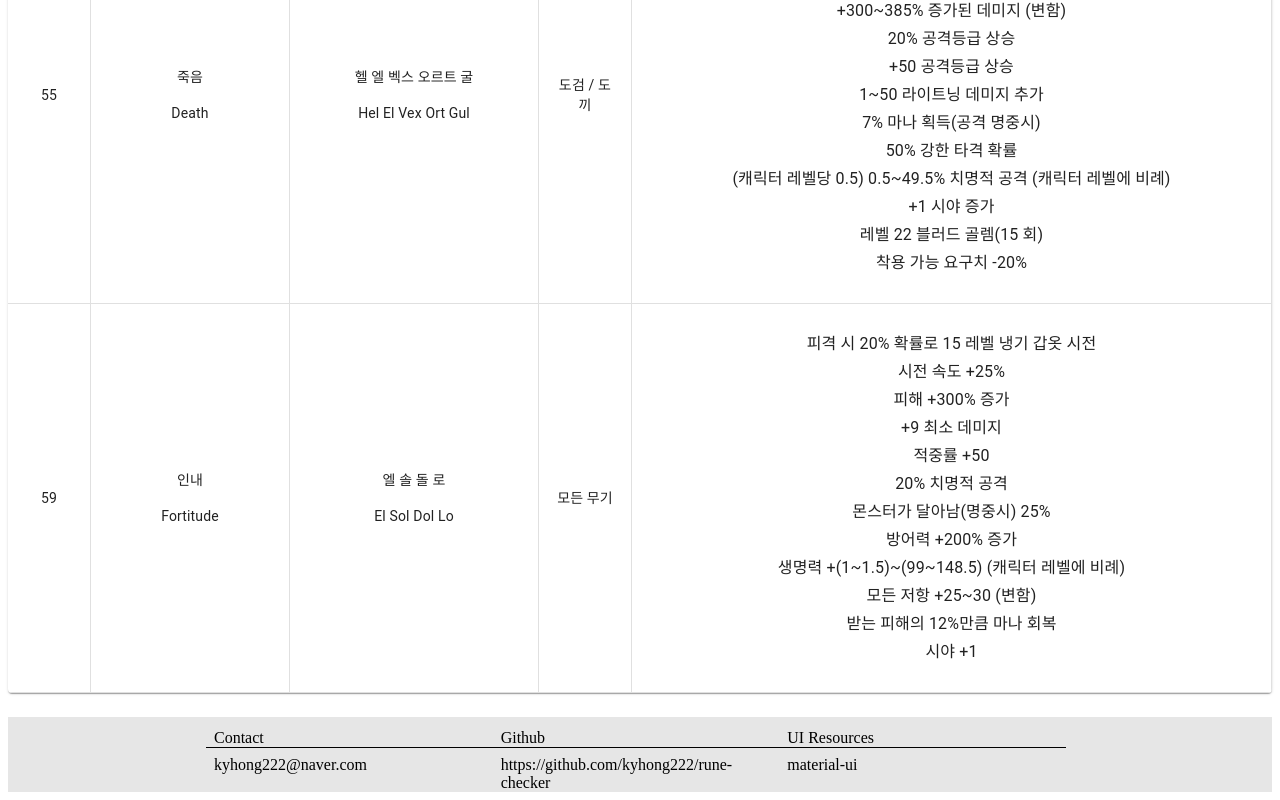
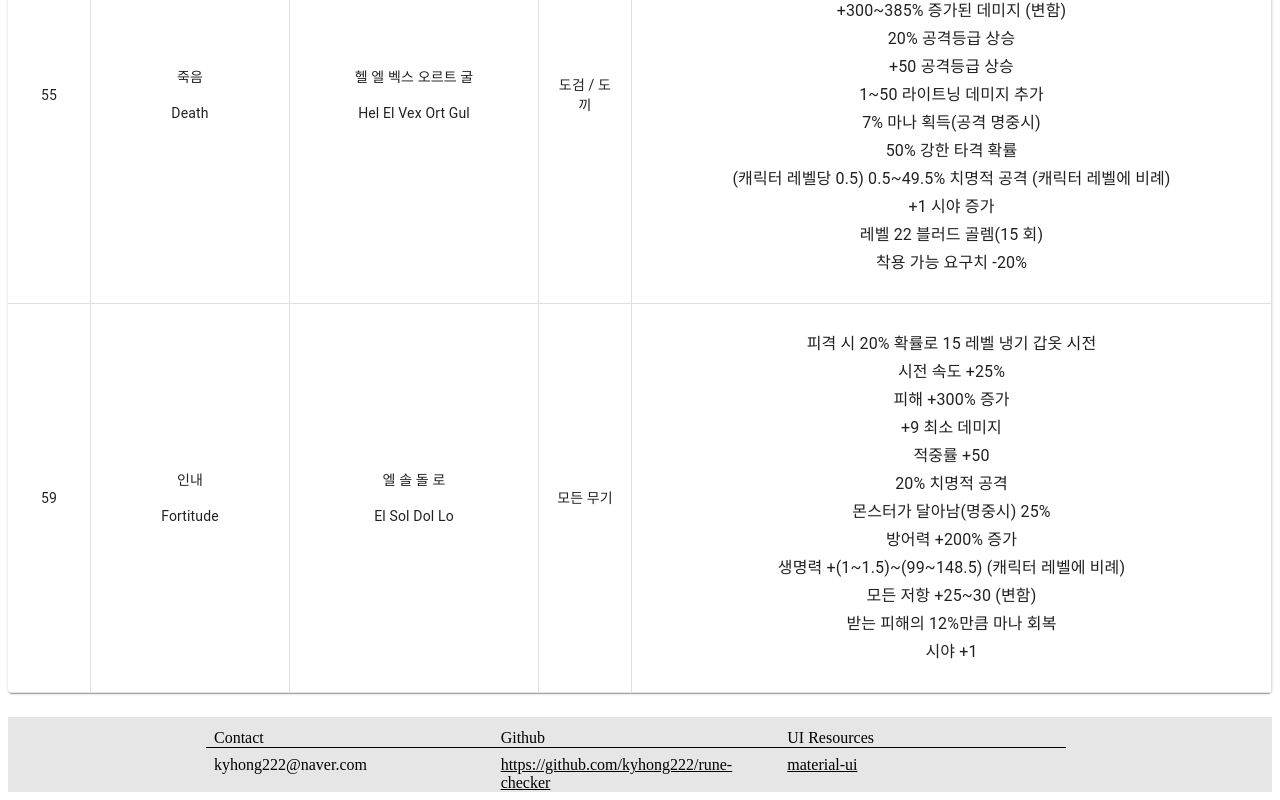
Before and after one commit to kyhong222/rune-checker, a React (Create React App) app: page /runes/El in a window 1280 px wide. Shown: the part 3675-4475 px from the top of the page. Built offline with nearby package versions, Linux system fonts and the light colour scheme.

Commit message:
modified footer

```diff
--- a/src/components/Footer.js
+++ b/src/components/Footer.js
@@ -1,5 +1,5 @@
 import * as React from "react";
-import { Box, Container, Grid } from "@mui/material";
+import { Box, Container, Grid, Link } from "@mui/material";
 
 export default function Footer(props) {
   const boxSx = {
@@ -14,9 +14,10 @@ export default function Footer(props) {
     bottom: 0,
     // py: 1.5,
     backgroundColor: "rgba(224,224,224,0.8)",
+
     // pb: "100px",
   };
-  const typographySx = { mx: 5, py: 0 };
+  // const typographySx = { mx: 5, py: 0 };
   const contents = {
     Contact: "kyhong222@naver.com",
     Github: "https://github.com/kyhong222/rune-checker",
@@ -38,10 +39,14 @@ export default function Footer(props) {
           {contents.Contact}
         </Grid>
         <Grid item xs={4}>
-          {contents.Github}
+          <Link color="inherit" href={contents.Github}>
+            {contents.Github}
+          </Link>
         </Grid>
         <Grid item xs={4}>
-          {contents["UI Resources"]}
+          <Link color="inherit" href="https://mui.com/">
+            {contents["UI Resources"]}
+          </Link>
         </Grid>
       </Grid>
     );
```
